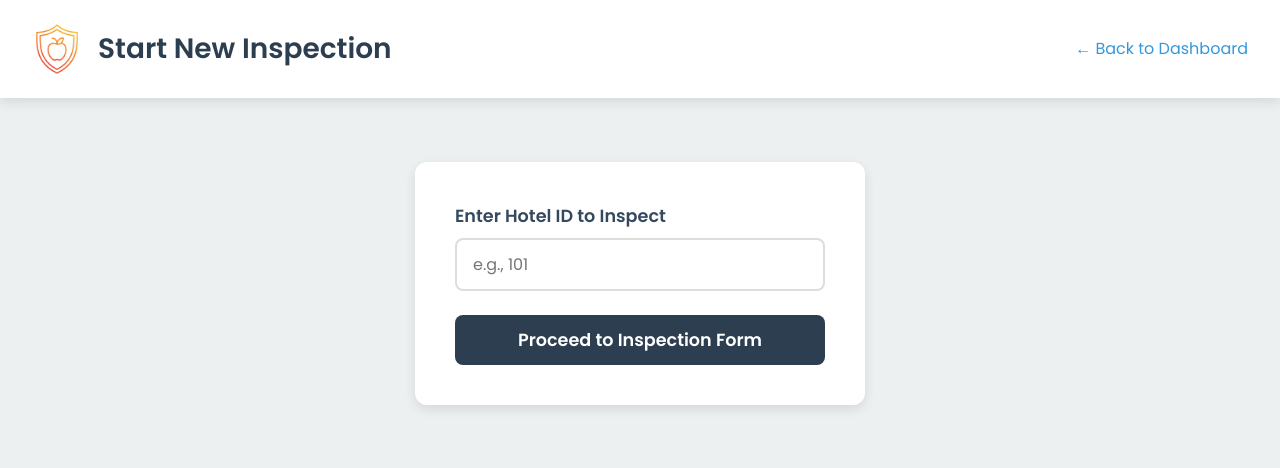
After one commit to RiziaPrabin/SafeServe, a Flask app: page /start_inspection_page in a window 1280 px wide. The commit adds this page. Shown: the top 468 px of the page. Run offline with Flask 3, Linux system fonts and the light colour scheme.

Commit message:
added start new inspection

```diff
--- a/app.py
+++ b/app.py
@@ -15,13 +15,11 @@ db = mysql.connector.connect(
     database="food_security_db"
 )
 
-# --- Route to Serve the Main HTML Page ---
 inspector_credentials = [
-    {'username': 'inspector1', 'password': 'inspectpass1'},
-    {'username': 'inspector2', 'password': 'inspectpass2'},
-    {'username': 'inspector3', 'password': 'inspectpass3'}
+    {'username': 'inspector1', 'password': 'ipass1', 'id': 1},
+    {'username': 'inspector2', 'password': 'ipass2', 'id': 2},
+    {'username': 'inspector3', 'password': 'ipass3', 'id': 3}
 ]
-
 
 @app.route('/')
 def index():
@@ -105,14 +103,14 @@ def customer_login():
 
 @app.route('/inspector_login', methods=['POST'])
 def inspector_login():
-    # MODIFIED: This now checks against the hardcoded list instead of the database.
     data = request.json
     username = data.get('username')
     password = data.get('password')
 
     for creds in inspector_credentials:
         if creds['username'] == username and creds['password'] == password:
-            return jsonify({'message': 'Login successful!'}), 200
+            # MODIFIED: Now returns the inspector's ID on successful login
+            return jsonify({'message': 'Login successful!', 'inspector_id': creds['id']}), 200
 
     return jsonify({'message': 'Invalid credentials!'}), 401
 
@@ -330,6 +328,52 @@ def get_food_poisoning_cases():
 
 # --- END: New routes ---
 
+# --- START: New routes for the inspection workflow ---
+
+# This route displays the page where the inspector enters the Hotel ID
+@app.route('/start_inspection_page')
+def start_inspection_page():
+    return render_template('start_inspection.html')
+
+# This route takes the Hotel ID from the URL and displays the main inspection form
+@app.route('/inspection_form/<int:hotel_id>')
+def inspection_form(hotel_id):
+    # The hotel_id is passed to the template so it can be displayed and used in the form
+    return render_template('inspection_form.html', hotel_id=hotel_id)
+
+# This is the API endpoint that saves the inspection data to the database
+@app.route('/api/inspections', methods=['POST'])
+def add_inspection():
+    try:
+        data = request.json
+
+        query = """
+            INSERT INTO inspections (hotel_id, inspection_date, inspector_id, overall_result, comments)
+            VALUES (%s, %s, %s, %s, %s)
+        """
+        values = (
+            data.get('hotel_id'),
+            data.get('inspection_date'),
+            data.get('inspector_id'),
+            data.get('overall_result'),
+            data.get('comments')
+        )
+
+        cursor = db.cursor()
+        cursor.execute(query, values)
+        db.commit()
+        cursor.close()
+
+        return jsonify({'message': 'Inspection submitted successfully!'}), 201
+
+    except Exception as e:
+        db.rollback()
+        # It's good practice to log the error for debugging
+        print(f"Database error: {str(e)}")
+        return jsonify({'message': 'An error occurred while submitting the inspection.'}), 500
+
+# --- END: New inspection routes ---
+
 
 
 # --- This should be at the very end of the file ---
--- /dev/null
+++ b/static/css/start_inspection.css
@@ -0,0 +1,127 @@
+/* Inherit base styles for consistency */
+@import url('https://fonts.googleapis.com/css2?family=Poppins:wght@400;600;700&display=swap');
+
+/* General Styling */
+:root {
+    --primary-color: #2c3e50;
+    --secondary-color: #3498db;
+    --background-color: #ecf0f1;
+    --card-bg: #ffffff;
+    --text-color: #34495e;
+    --shadow: 0 4px 12px rgba(0, 0, 0, 0.1);
+}
+
+* {
+    margin: 0;
+    padding: 0;
+    box-sizing: border-box;
+    font-family: 'Poppins', sans-serif;
+}
+
+body {
+    background-color: var(--background-color);
+    color: var(--text-color);
+    line-height: 1.6;
+}
+
+/* Header Styles (Consistent with other pages) */
+header {
+    background: var(--card-bg);
+    padding: 1.5rem 2rem;
+    box-shadow: var(--shadow);
+    display: flex;
+    justify-content: space-between;
+    align-items: center;
+}
+
+.header-content {
+    display: flex;
+    align-items: center;
+    gap: 1rem;
+}
+
+.title-icon {
+    width: 50px;
+    height: 50px;
+}
+
+header h2 {
+    font-size: 1.75rem;
+    font-weight: 600;
+    color: var(--primary-color);
+}
+
+.moto-text a {
+    font-size: 1rem;
+    font-weight: 500;
+    color: var(--secondary-color);
+    text-decoration: none;
+    transition: color 0.3s ease;
+}
+
+.moto-text a:hover {
+    color: var(--primary-color);
+}
+
+
+/* Form Container Styling */
+.form-container {
+    display: flex;
+    justify-content: center;
+    align-items: center;
+    padding: 4rem 2rem;
+}
+
+#start-inspection-form {
+    background: var(--card-bg);
+    padding: 2.5rem;
+    border-radius: 12px;
+    box-shadow: var(--shadow);
+    width: 100%;
+    max-width: 450px;
+    text-align: center;
+}
+
+.form-group {
+    margin-bottom: 1.5rem;
+    text-align: left;
+}
+
+.form-group label {
+    display: block;
+    font-size: 1.1rem;
+    font-weight: 600;
+    margin-bottom: 0.5rem;
+}
+
+.form-group input {
+    width: 100%;
+    padding: 0.75rem 1rem;
+    font-size: 1rem;
+    border: 2px solid #ddd;
+    border-radius: 8px;
+    transition: border-color 0.3s ease;
+}
+
+.form-group input:focus {
+    outline: none;
+    border-color: var(--secondary-color);
+}
+
+.submit-btn {
+    background-color: var(--primary-color);
+    color: white;
+    font-size: 1.1rem;
+    font-weight: 600;
+    padding: 0.75rem 1.5rem;
+    border: none;
+    border-radius: 8px;
+    cursor: pointer;
+    width: 100%;
+    transition: background-color 0.3s ease, transform 0.2s ease;
+}
+
+.submit-btn:hover {
+    background-color: #34495e;
+    transform: translateY(-2px);
+}
--- a/templates/inspector_login.html
+++ b/templates/inspector_login.html
@@ -61,7 +61,9 @@
                 })
                 .then(data => {
                     if (data.message === 'Login successful!') {
-                        // Redirect to dashboard or another page after successful login
+                        // MODIFIED: Save the inspector's ID to the browser's session storage
+                        sessionStorage.setItem('inspector_id', data.inspector_id);
+                        // Redirect to the dashboard
                         window.location.href = "/inspector_dashboard";
                     }
                 })
--- /dev/null
+++ b/templates/start_inspection.html
@@ -0,0 +1,46 @@
+<!DOCTYPE html>
+<html lang="en">
+
+<head>
+    <meta charset="UTF-8">
+    <meta name="viewport" content="width=device-width, initial-scale=1.0">
+    <title>Start New Inspection</title>
+    <!-- Link to the new stylesheet -->
+    <link rel="stylesheet" href="{{ url_for('static', filename='css/start_inspection.css') }}">
+    <link rel="icon" href="{{ url_for('static', filename='images/icon.png') }}" type="image/png">
+</head>
+
+<body>
+    <header>
+        <div class="header-content">
+            <img src="{{ url_for('static', filename='images/icon.png') }}" alt="SafeServe Icon" class="title-icon">
+            <h2>Start New Inspection</h2>
+        </div>
+        <p class="moto-text">
+            <a href="/inspector_dashboard">&larr; Back to Dashboard</a>
+        </p>
+    </header>
+
+    <div class="form-container">
+        <form id="start-inspection-form">
+            <div class="form-group">
+                <label for="hotel_id">Enter Hotel ID to Inspect</label>
+                <input type="number" id="hotel_id" name="hotel_id" placeholder="e.g., 101" required>
+            </div>
+            <button type="submit" class="submit-btn">Proceed to Inspection Form</button>
+        </form>
+    </div>
+
+    <script>
+        document.getElementById('start-inspection-form').addEventListener('submit', function (event) {
+            event.preventDefault();
+            const hotelId = document.getElementById('hotel_id').value;
+            if (hotelId) {
+                // Redirects to the dynamic route for the inspection form, passing the hotel ID in the URL
+                window.location.href = `/inspection_form/${hotelId}`;
+            }
+        });
+    </script>
+</body>
+
+</html>
```
Also changed, not shown: templates/inspection_form.html (added, +98 -0 lines), templates/inspector_dashboard.html (+2 -9 lines).
